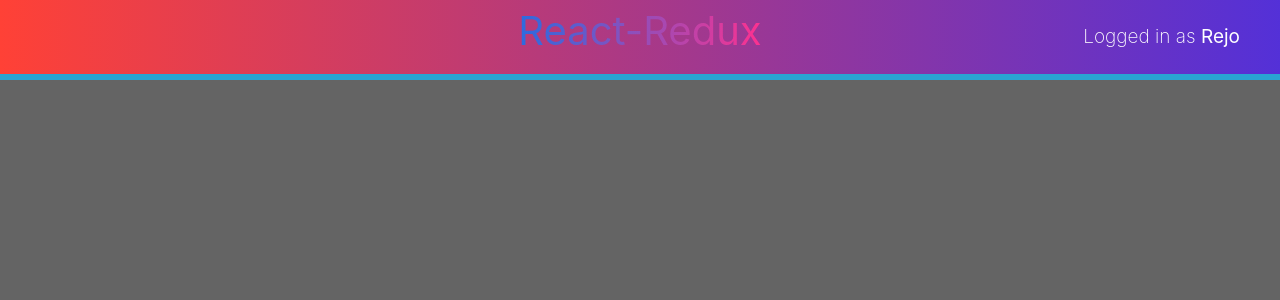
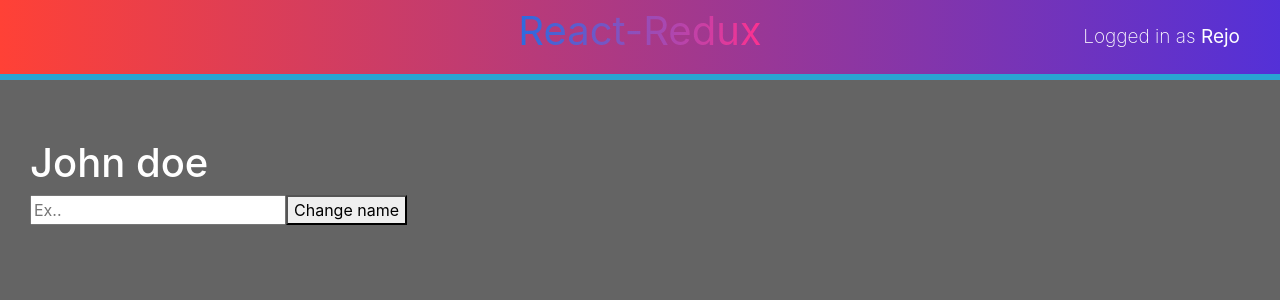
Before and after one commit to Rejo12/react-redux-from-scratch, a React app: page /useRef in a window 1280 px wide. Shown: the top 300 px of the page. Built offline with nearby package versions, Linux system fonts and the light colour scheme.

Commit message:
useRef hook example

```diff
--- /dev/null
+++ b/src/components/Hooks/UseRef.js
@@ -0,0 +1,19 @@
+import React,{useRef} from 'react';
+
+const RefHook =()=>{
+    const inputRef = useRef(null);
+    const setFocus =()=>{
+        // console.log(inputRef.current)
+        inputRef.current.focus();
+    }
+
+    return(
+        <div>
+            <h1>John doe</h1>
+            <input type="text" placeholder='Ex..' ref={inputRef}/>
+            <button onClick={setFocus}>Change name</button>
+        </div>
+    )
+}
+
+export default RefHook;
--- a/src/components/Index.js
+++ b/src/components/Index.js
@@ -48,6 +48,9 @@ const Index=({history})=>{
                          <li>
                          <a className="hoverClass" onClick={e=>changeRoute('/useEffect')}> UseEffect </a>
                          </li>
+                         <li>
+                         <a className="hoverClass" onClick={e=>changeRoute('/useRef')}> UseRef </a>
+                         </li>
                         </ul>
                     </li>
                   </ul>
--- a/src/index.js
+++ b/src/index.js
@@ -15,6 +15,7 @@ import "../src/index.css"
 import StateHooks from './components/Hooks/UseState';
 import ReducerHook from './components/Hooks/UseReducer';
 import EffectHook from './components/Hooks/UseEffect';
+import RefHook from './components/Hooks/UseRef';
 
 // const CustomHooks = lazy(()=>import('./components/CustomHooks'))
 // const DragNDrop = lazy(()=>import('./components/GamesContainer'))
@@ -38,6 +39,7 @@ ReactDOM.render(
           <Route path="/useState" component={StateHooks} />
           <Route path="/useReducer" component={ReducerHook} />
           <Route path="/useEffect" component={EffectHook} />
+          <Route path="/useRef" component={RefHook} />
           {/* </Suspense> */}
           </Switch>
           </div>
```
